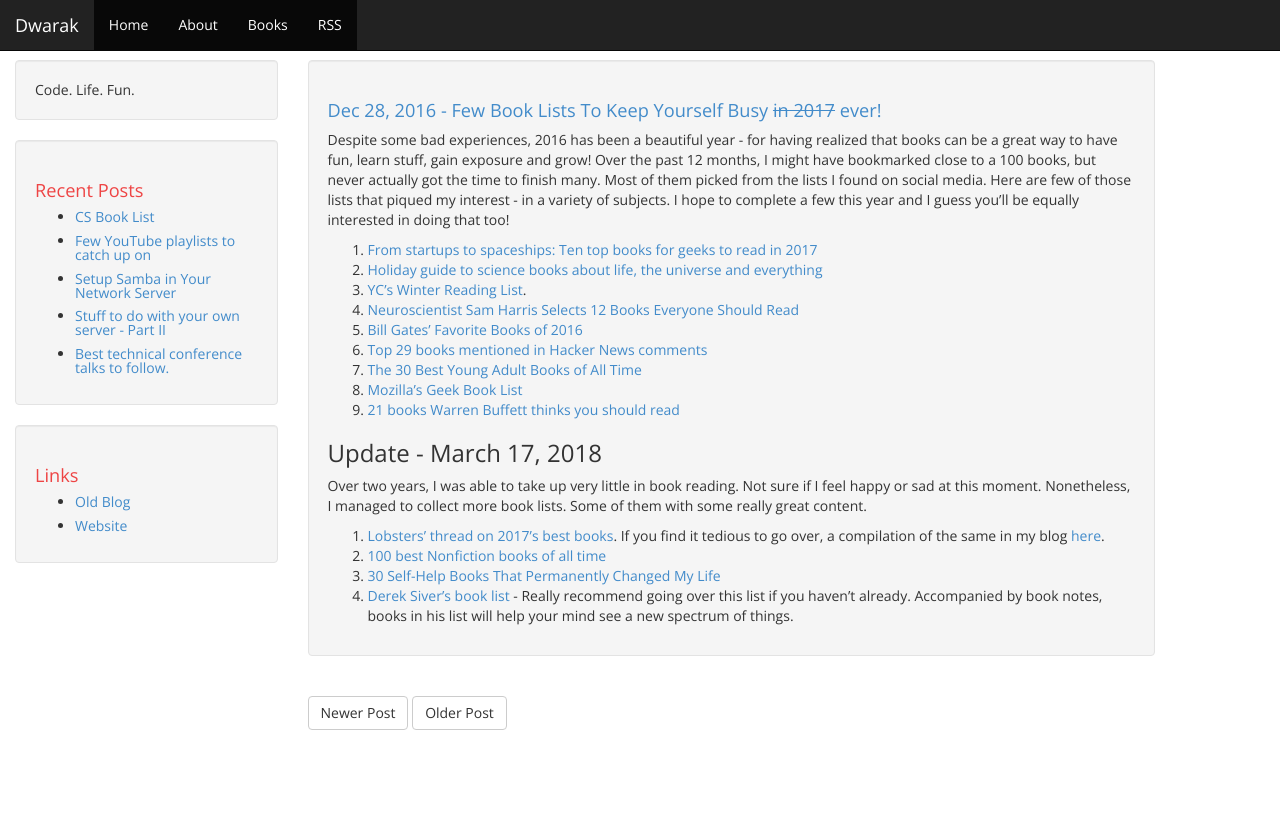
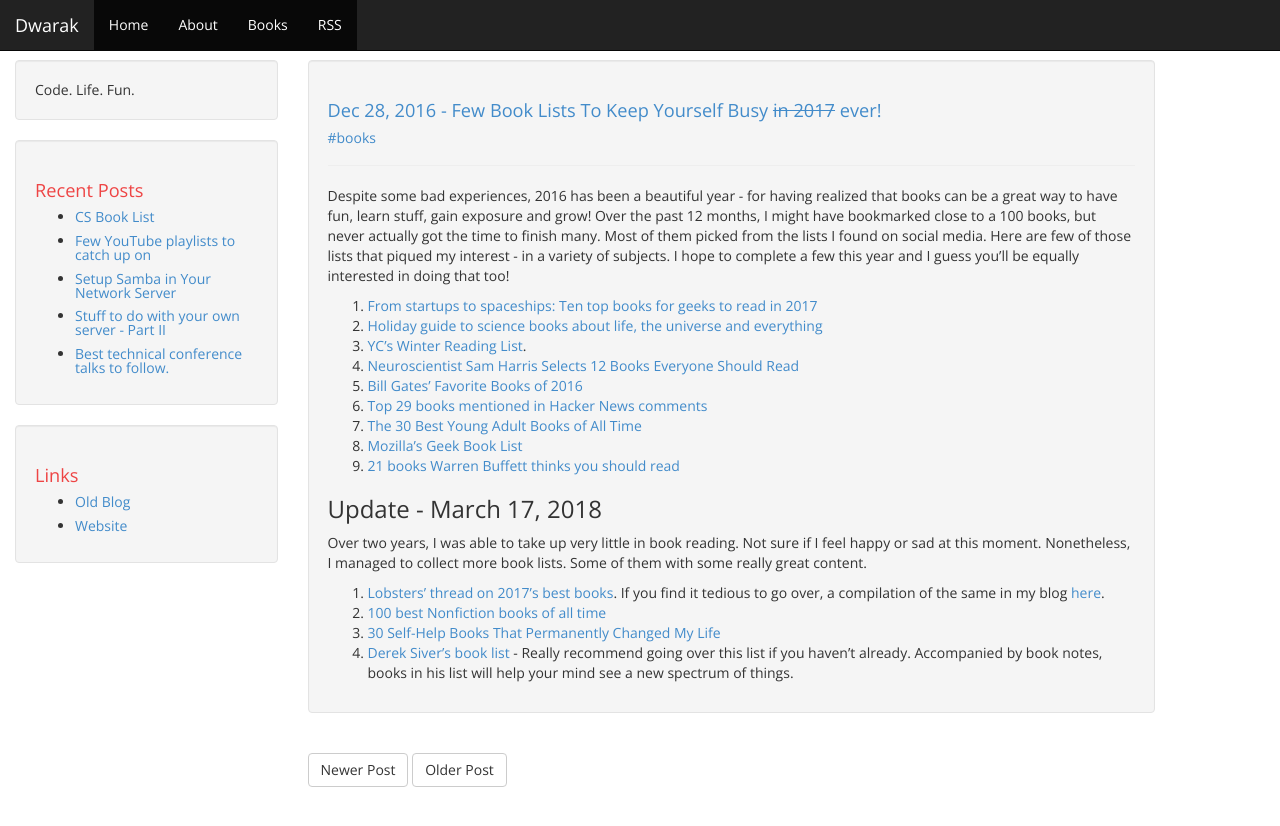
Before and after one commit to dtsdwarak/blog, a Jekyll site: the page built from collections/_posts/2016-12-28-Few-Book-Lists-To-Keep-Yourself-Busy-In-2017.md, in a window 1280 px wide. Shown: the top 826 px of the page. Built offline with Jekyll 4.4.1, drawn with Linux system fonts in a browser that asks for light colours.

Commit message:
Include tags in pages

```diff
--- a/_layouts/post.html
+++ b/_layouts/post.html
@@ -9,6 +9,12 @@
           <div class="article">
             <div class="well">
                 <h1><a href="{{ site.baseurl}}{{ page.url }}">{{ page.date | date: "%b %-d, %Y" }} - {{ page.title }}</a></h1>
+                <h5 style="inline">
+                {% for tags in page.tags %}
+                  <a href="#">#{{ tags }}</a>
+                {% endfor %}
+              </h5>
+              <hr/>
             <div class="post-content">
             {{ content }}
             </div>
--- a/collections/_posts/2016-12-28-Few-Book-Lists-To-Keep-Yourself-Busy-In-2017.md
+++ b/collections/_posts/2016-12-28-Few-Book-Lists-To-Keep-Yourself-Busy-In-2017.md
@@ -1,7 +1,7 @@
 ---
 layout: post
 title: Few Book Lists To Keep Yourself Busy <s>in 2017</s> ever!
-tags: open, weekends
+tags: books
 ---
 
 Despite some bad experiences, 2016 has been a beautiful year - for having realized that books can be a great way to have fun, learn stuff, gain exposure and grow! Over the past 12 months, I might have bookmarked close to a 100 books, but never actually got the time to finish many. Most of them picked from the lists I found on social media. Here are few of those lists that piqued my interest - in a variety of subjects. I hope to complete a few this year and I guess you'll be equally interested in doing that too!
```
